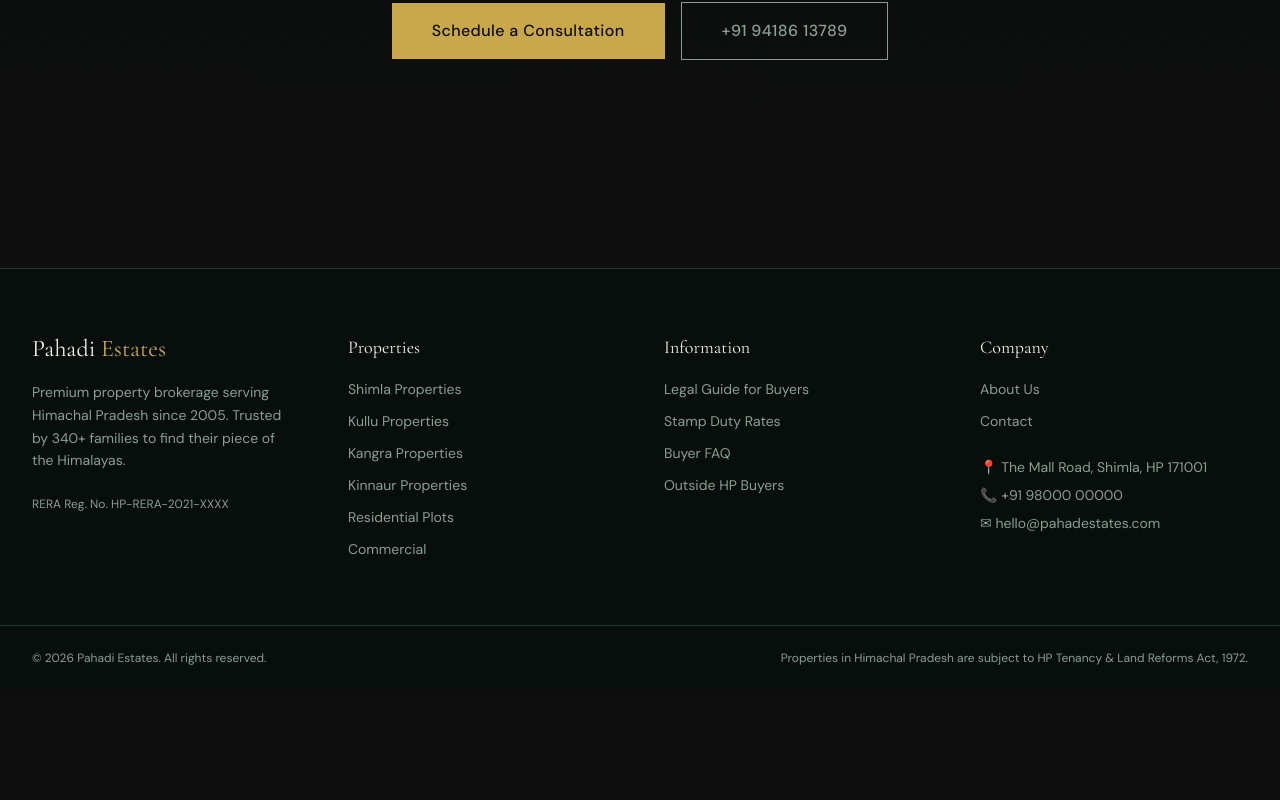
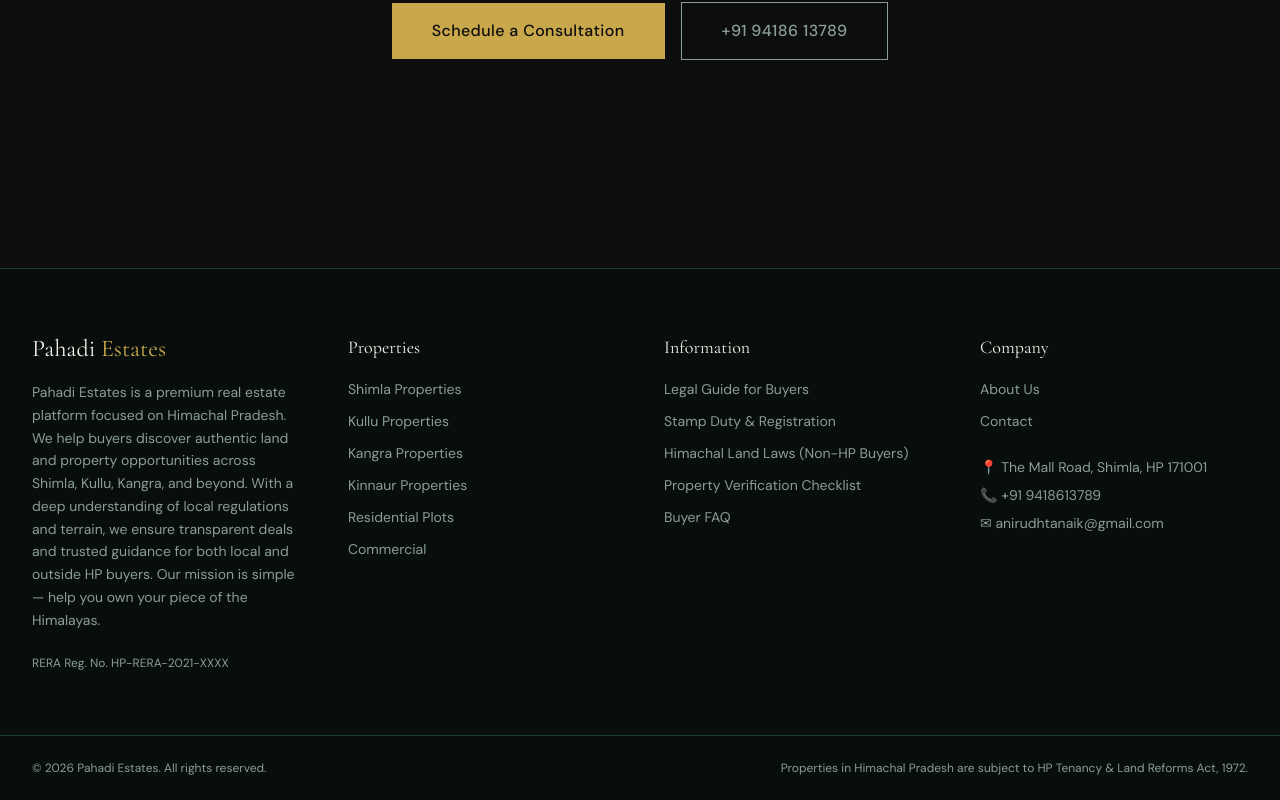
Before and after one commit to AnirudhTanaik/pahadi-estates, a Next.js app: page / in a window 1280 px wide. Shown: the part 3506-4306 px from the top of the page. Before the commit the page ends 4196 px from the top, so only its background shows below. Built offline with nearby package versions, Linux system fonts and the light colour scheme; no server answers; the database is empty.

Commit message:
feat: update footer content

```diff
--- a/components/layout/Footer.tsx
+++ b/components/layout/Footer.tsx
@@ -12,8 +12,13 @@ export function Footer() {
               <span className="text-gold"> Estates</span>
             </div>
             <p className="text-mist text-sm font-sans leading-relaxed mb-6">
-              Premium property brokerage serving Himachal Pradesh since 2005.
-              Trusted by 340+ families to find their piece of the Himalayas.
+              Pahadi Estates is a premium real estate platform focused on Himachal Pradesh.
+              We help buyers discover authentic land and property opportunities across Shimla, Kullu, Kangra, and beyond.
+              {'\n\n'}
+              With a deep understanding of local regulations and terrain, we ensure transparent deals and trusted guidance
+              for both local and outside HP buyers.
+              {'\n\n'}
+              Our mission is simple — help you own your piece of the Himalayas.
             </p>
             <p className="text-mist text-xs font-sans">
               RERA Reg. No. HP-RERA-2021-XXXX
@@ -50,9 +55,10 @@ export function Footer() {
             <ul className="space-y-2">
               {[
                 { href: '/legal-guide', label: 'Legal Guide for Buyers' },
-                { href: '/legal-guide#stamp-duty', label: 'Stamp Duty Rates' },
+                { href: '/legal-guide#stamp-duty', label: 'Stamp Duty & Registration' },
+                { href: '/legal-guide#outside-hp', label: 'Himachal Land Laws (Non-HP Buyers)' },
+                { href: '/legal-guide#verification', label: 'Property Verification Checklist' },
                 { href: '/legal-guide#faq', label: 'Buyer FAQ' },
-                { href: '/legal-guide#outside-hp', label: 'Outside HP Buyers' },
               ].map((link) => (
                 <li key={link.href}>
                   <Link
@@ -86,8 +92,8 @@ export function Footer() {
             </ul>
             <div className="space-y-2 text-sm text-mist font-sans">
               <p>📍 The Mall Road, Shimla, HP 171001</p>
-              <p>📞 +91 98000 00000</p>
-              <p>✉ hello@pahadestates.com</p>
+              <p>📞 +91 9418613789</p>
+              <p>✉ anirudhtanaik@gmail.com</p>
             </div>
           </div>
         </div>
```
